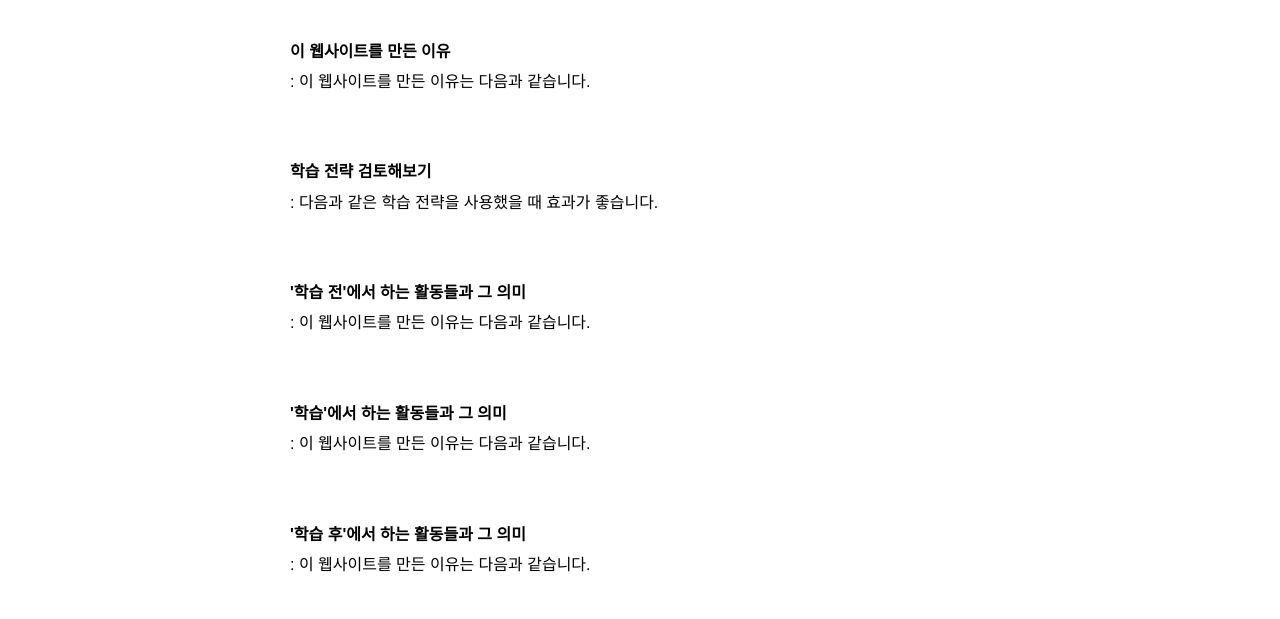
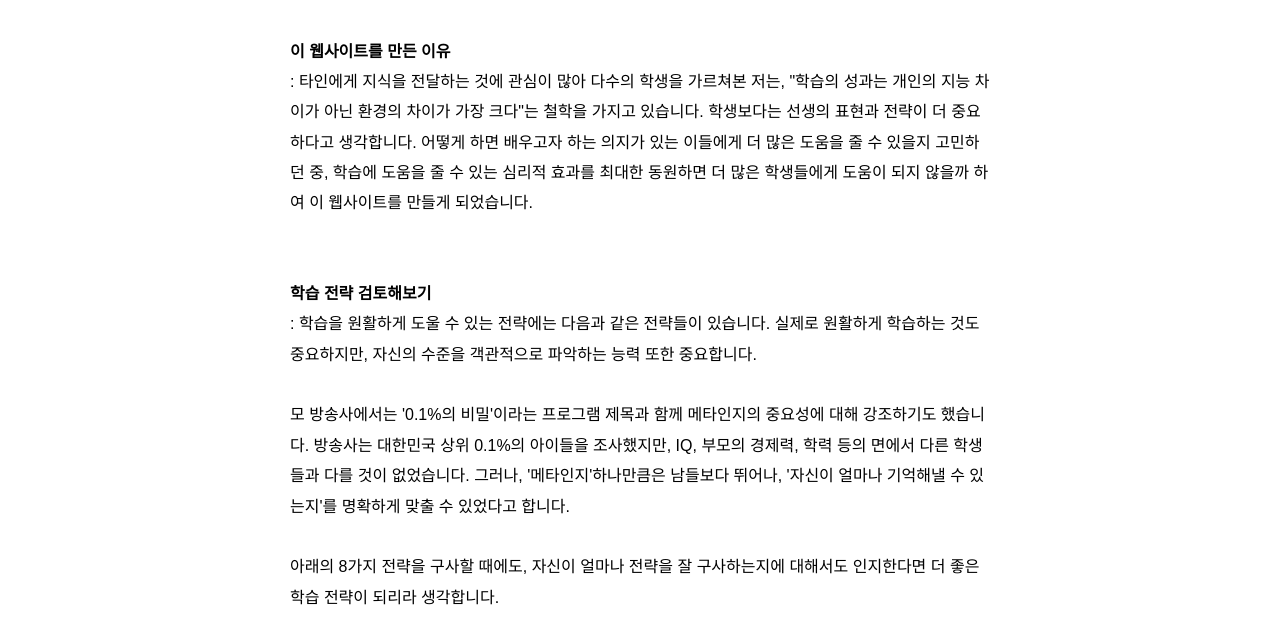
Before and after one commit to VIRTUKCH/VIRTU-EDU, a website built with Parcel: page intro.html in a window 1280 px wide. Shown: the part 181-800 px from the top of the page. Built offline with nearby package versions, Linux system fonts and the light colour scheme.

Commit message:
[Update : Update message of intro]

```diff
--- a/intro.html
+++ b/intro.html
@@ -51,32 +51,71 @@
         <div class="intro__text">
           <p>
             <span>이 웹사이트를 만든 이유</span><br>
-            : 이 웹사이트를 만든 이유는 다음과 같습니다.
+              : 타인에게 지식을 전달하는 것에 관심이 많아 다수의 학생을 가르쳐본 저는, "학습의 성과는 개인의 지능 차이가 아닌 환경의 차이가 가장 크다"는 철학을 가지고 있습니다. 학생보다는 선생의 표현과 전략이 더 중요하다고 생각합니다. 어떻게 하면 배우고자 하는 의지가 있는 이들에게 더 많은 도움을 줄 수 있을지 고민하던 중, 학습에 도움을 줄 수 있는 심리적 효과를 최대한 동원하면 더 많은 학생들에게 도움이 되지 않을까 하여 이 웹사이트를 만들게 되었습니다.
           </p>
         </div>
         <div class="intro__text">
           <p>
             <span>학습 전략 검토해보기</span><br>
-            : 다음과 같은 학습 전략을 사용했을 때 효과가 좋습니다.
+          : 학습을 원활하게 도울 수 있는 전략에는 다음과 같은 전략들이 있습니다.
+          실제로 원활하게 학습하는 것도 중요하지만, 자신의 수준을 객관적으로 파악하는 능력 또한 중요합니다.
+            </br>
+            <br>
+          모 방송사에서는 '0.1%의 비밀'이라는 프로그램 제목과 함께 메타인지의 중요성에 대해 강조하기도 했습니다.
+          방송사는 대한민국 상위 0.1%의 아이들을 조사했지만, IQ, 부모의 경제력, 학력 등의 면에서 다른 학생들과 다를 것이 없었습니다.
+          그러나, '메타인지'하나만큼은 남들보다 뛰어나, '자신이 얼마나 기억해낼 수 있는지'를 명확하게 맞출 수 있었다고 합니다.<br><br>
+          아래의 8가지 전략을 구사할 때에도, 자신이 얼마나 전략을 잘 구사하는지에 대해서도 인지한다면 더 좋은 학습 전략이 되리라 생각합니다.
+          </br>
+          <br><br>
+          <8가지 학습전략><br>
+          - 시간관리 : 시간을 효율적이고 계획성있게 사용한다.<br>
+          - 수업듣기 : 수업에 적극적으로 임하며, 수업 중 중요한 내용을 파악하려 노력한다.<br>
+          - 노트필기 : 필기의 중요성에 대해 인지하고 필기하며, 개인이 기억하기 쉽도록 요령있게 작성하며 공부할 때 활용한다.<br>
+          - 공부환경 : 어느 환경에서 공부가 잘 되는지 인지하고, 집중에 방해되는 자극을 제거하도록 노력한다.<br>
+          - 집중전략 : 집중할 수 있는 깊이, 시간에 대해 명확하게 인지하고, 집중이 잘 되지 않을 때의 대처방법을 마련한다.<br>
+          - 읽기전략 : 책을 읽을 때, 이해하기 위해 노력하며, 핵심 내용을 파악하고 그 내용을 파악하려 노력한다.<br>
+          - 기억전략 : 자신이 얼마나 기억하고 있는지, 얼마나 오래 기억할 수 있는지 정확히 파악하려 노력한다.<br>
+          - 시험전략 : 시험에서 실수를 줄이기 위한 전략을 세웁니다.<br>
+          <br>
+            </pre>
           </p>
         </div>
         <div class="intro__text">
           <p>
             <span>'학습 전'에서 하는 활동들과 그 의미</span><br>
-            : 이 웹사이트를 만든 이유는 다음과 같습니다.
+              : '학습 전'에서는 자신이 생각하는 학습의 목표들에 대해 작성합니다<br><br>
+              1) 학습의 목표<br>
+              2) 학습에 소요되는 시간<br>
+              3) 핵심 지식(질문 형식)<br><br>
+
+              학습 이후에 자신이 목표했던 결과를 달성했는지 확인하는 일은 무척이나 중요한 일입니다.
+              따라서, 학습 이후에 습관적으로 본인의 지식이 채워졌는지 확인하는 과정이 필요합니다.
+              그러한 환경을 조성하기 위하여, 학습 전에 위와 같은 3가지 학습 목표들에 대해 스스로 작성하게 합니다.
           </p>
         </div>
         <div class="intro__text">
           <p>
             <span>'학습'에서 하는 활동들과 그 의미</span><br>
-            : 이 웹사이트를 만든 이유는 다음과 같습니다.
-          </p>
+                : '학습 중'에서는 오늘의 목표와 오늘 공부의 핵심 질문, 학습까지 남은 시간을 계속 보여줍니다.<br><br>
+
+                학습 중에서도 본인이 얼마나 학습하고 있는지에 대해서 항시 인지하는 것이 학습 효율면에서 좋습니다.
+                따라서, 오늘의 목표와 함께 오늘 공부의 핵심 질문에는 꼭 답할 수 있도록 띄워놓기를 의도했습니다.<br><br>
+
+                또한, 본인이 개념을 완전히 학습하는데에 소요되는 시간에 대해서도 정확하게 인지해야 계획을 세우는 데에 유리합니다.
+                따라서, 학습에 필요한 정확한 시간을 인지시키기 위해 학습까지 남은 시간을 보여주려 했습니다.
+        </p>
         </div>
         <div class="intro__text">
           <p>
             <span>'학습 후'에서 하는 활동들과 그 의미</span><br>
-            : 이 웹사이트를 만든 이유는 다음과 같습니다.
-          </p>
+                : '학습 후'에서는 오늘의 목표를 다시한 번 상기하고, 스스로 작성한 오늘 공부의 핵심 질문에 답하도록 조치했습니다.<br><br>
+
+                학습 후에는 질문을 통해서 온전히 자신만의 지식으로 소화했는지 확인하는 절차가 필요합니다.
+                과정이 더 중요한 것은 맞지만, '시험에서 좋은 점수를 받는 일'또한 중요하기 때문입니다.
+                따라서, 시험과 같은 상황을 조성하는 것도 중요하기에 핵심 질문에 답하도록 조치했습니다.
+                또한, 다음 목표를 세우는 데에 도움이 될 수 있도록 목표 달성까지 걸린 시간도 볼 수 있게 만들었습니다.
+                마지막으로, 학습이 끝난 이후 다른 학습을 바로 시작할 수 있도록 '다른 학습 시작하기'버튼도 만들어 두었습니다.
+        </p>
         </div>
         <div class="start">
           <a href="/edu_bef.html" class="btn">Start Now</a>
```
